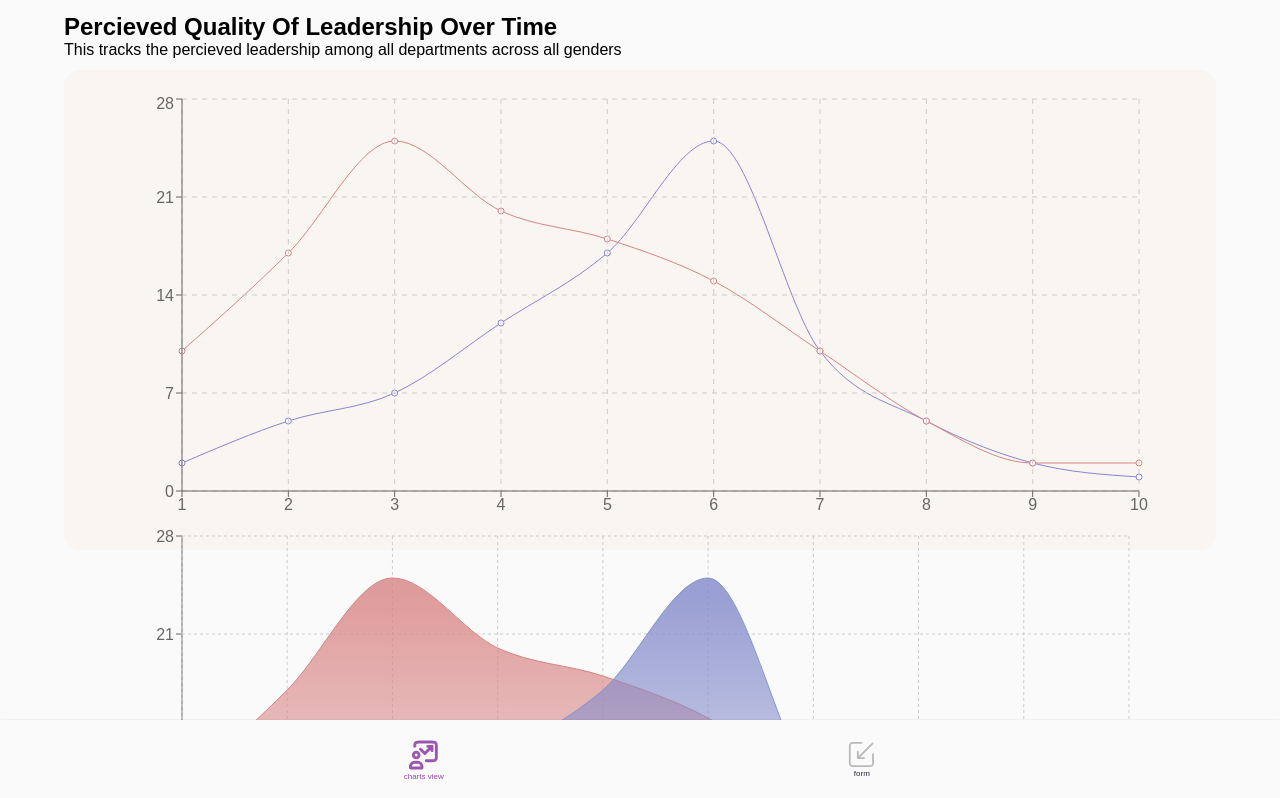
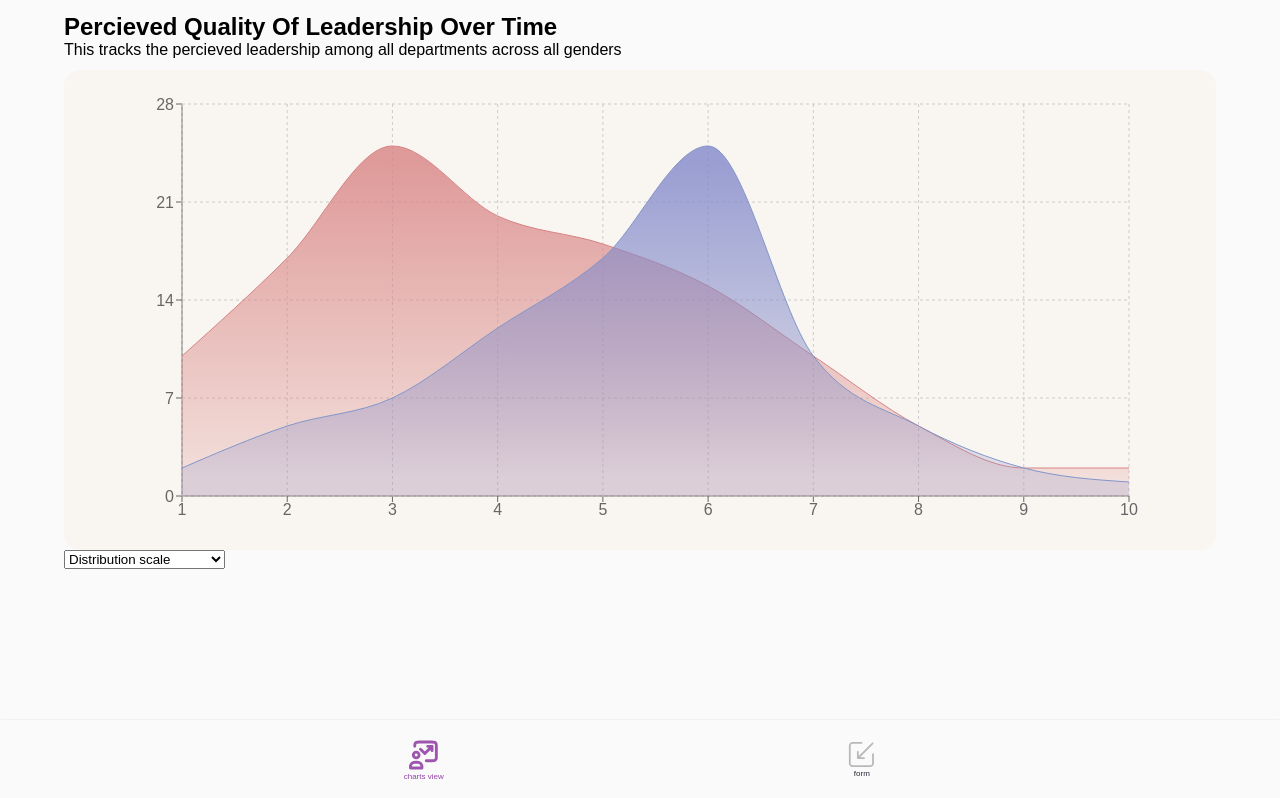
Before and after one commit to karl-soderberg/DiversityTracker, a React (Vite) app in the folder diversitytracker.web/: page / in a window 1280 px wide. Shown: the top 798 px of the page. Built offline with nearby package versions, Linux system fonts and the light colour scheme; a web font is replaced by a local one.

Commit message:
add: ChartPage -> Change between area & line chart

```diff
--- a/diversitytracker.web/src/pages/ChartPage.tsx
+++ b/diversitytracker.web/src/pages/ChartPage.tsx
@@ -8,8 +8,7 @@ type Props = {
 }
 
 export const ChartPage = ( {className} : Props) => {
-
-
+    const [chartType, setChartType] = useState<string>("distributionscale");
 
     return(
         <section className={className}>
@@ -17,13 +16,7 @@ export const ChartPage = ( {className} : Props) => {
             <p>This tracks the percieved leadership among all departments across all genders</p>
             <article className='chart-container'>
                 <ResponsiveContainer width="90%" height="90%">
-                    <LineChart data={MOCKData} margin={{ top: 5, right: 20, bottom: 5, left: 0 }}>
-                        <Line type="monotone" dataKey="numberofmen" stroke="#8884d8" />
-                        <Line type="monotone" dataKey="numberofwomen" stroke="#D88484" />
-                        <CartesianGrid stroke="#ccc" strokeDasharray="5 5" />
-                        <XAxis dataKey="value" />
-                        <YAxis />
-                    </LineChart>
+                    {chartType == 'distributionscale' &&
                         <AreaChart data={MOCKData}
                             margin={{ top: 10, right: 30, left: 0, bottom: 0 }}>
                             <defs>
@@ -39,12 +32,25 @@ export const ChartPage = ( {className} : Props) => {
                             <XAxis dataKey="value" />
                             <YAxis />
                             <CartesianGrid strokeDasharray="3 3" />
-                        {/* <Tooltip /> */}
                             <Area type="monotone" dataKey="numberofwomen" name='distribution' stroke="#D88484" fillOpacity={1} fill="url(#colorUv)" />
                             <Area type="monotone" dataKey="numberofmen" name='distribution' stroke="#8296CA" fillOpacity={1} fill="url(#colorPv)" />
                         </AreaChart>
+                    }
+                    {chartType == 'distributionacrosstime' &&
+                        <LineChart data={MOCKData} margin={{ top: 10, right: 30, left: 0, bottom: 0 }}>
+                            <Line type="monotone" dataKey="numberofmen" stroke="#8884d8" />
+                            <Line type="monotone" dataKey="numberofwomen" stroke="#D88484" />
+                            <CartesianGrid stroke="#ccc" strokeDasharray="5 5" />
+                            <XAxis dataKey="value" />
+                            <YAxis />
+                        </LineChart>
+                    }
                 </ResponsiveContainer>
             </article>
+            <select name="" id="" onChange={(e) => setChartType(e.target.value)}>
+                <option value="distributionscale">Distribution scale</option>
+                <option value="distributionacrosstime">Distribution across time</option>
+            </select>
         </section>
     )
 }
```
Lines whose indentation alone changed are shown as unchanged.
